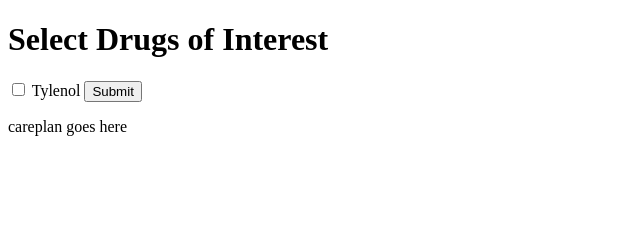
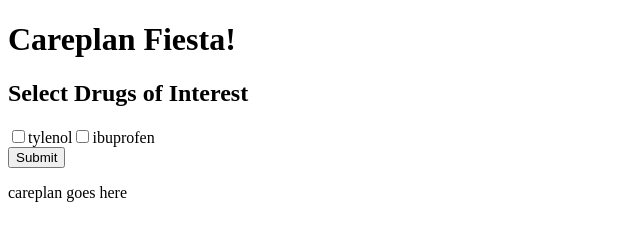
Before and after one commit to kdavina/healthcare-fiesta, a website: page index.html in a window 1280 px wide. Shown: the whole page, without its empty margins (0-640 px from the left). Drawn offline with Linux system fonts and the light colour scheme.

Commit message:
generate textboxes based on hard-coded array

```diff
--- /dev/null
+++ b/home.js
@@ -0,0 +1,4 @@
+let trialArray= [
+    ['tylenol','B','C','D','E','F','G'],
+    ['ibuprofen','bcd','cde','def','efg','fgh','ghi']];
+createCheckboxes(trialArray);
--- a/index.html
+++ b/index.html
@@ -1,10 +1,14 @@
 <!DOCTYPE html>
 <html>
     <body>
-        <h1>Select Drugs of Interest</h1>
-        <input type="checkbox" id="drug1" name="drug1" value="Tylenol">
-        <label for="drug1">Tylenol</label>
-        <button type="button" onclick='document.getElementById("careplan").innerhtml = "TYLENOL-CAREPLAN"'>Submit</button>
+
+        <h1 id='websiteTitle'>Careplan Fiesta!</h1>
+        <h2>Select Drugs of Interest</h2>
+        <div id='drugList'></div>
+
+        <button type="button" onclick="document.getElementById('careplan').innerHTML = 'tylenol careplan'">Submit</button>
         <p id="careplan">careplan goes here</p>
     </body>
+    <script src="./utils.js"></script>
+    <script src="./home.js"></script>
 </html>
--- /dev/null
+++ b/utils.js
@@ -0,0 +1,12 @@
+let createCheckboxes = function(items){
+    for (i = 0; i < items.length; i++){
+        // https://stackoverflow.com/questions/28678027/create-and-populate-with-dom-a-checkbox-list-with-array-values-in-javascript/28678424
+        let checkBox = document.createElement("input");
+        let label = document.createElement("label");
+        checkBox.type = "checkbox";
+        checkBox.value = items[i][0];
+        drugList.appendChild(checkBox);
+        drugList.appendChild(label);
+        label.appendChild(document.createTextNode(items[i][0]));
+    };
+}
```
